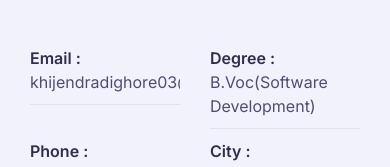
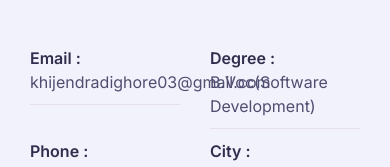
Before and after one commit to darkxweb/darkxcloud, a Next.js app: page /about in a window 390 px wide. Shown: the part 531-698 px from the top of the page. Built offline with nearby package versions, Linux system fonts and the light colour scheme.

Commit message:
Changes Commited

```diff
--- a/src/styles/style.css
+++ b/src/styles/style.css
@@ -1161,8 +1161,6 @@ select {
   .about .about-content .personal-info .info-item p span {
     display:block;
     margin-left: 0;
-    overflow: clip;
-
   }
 }
 @media (max-width: 991px) {
```
